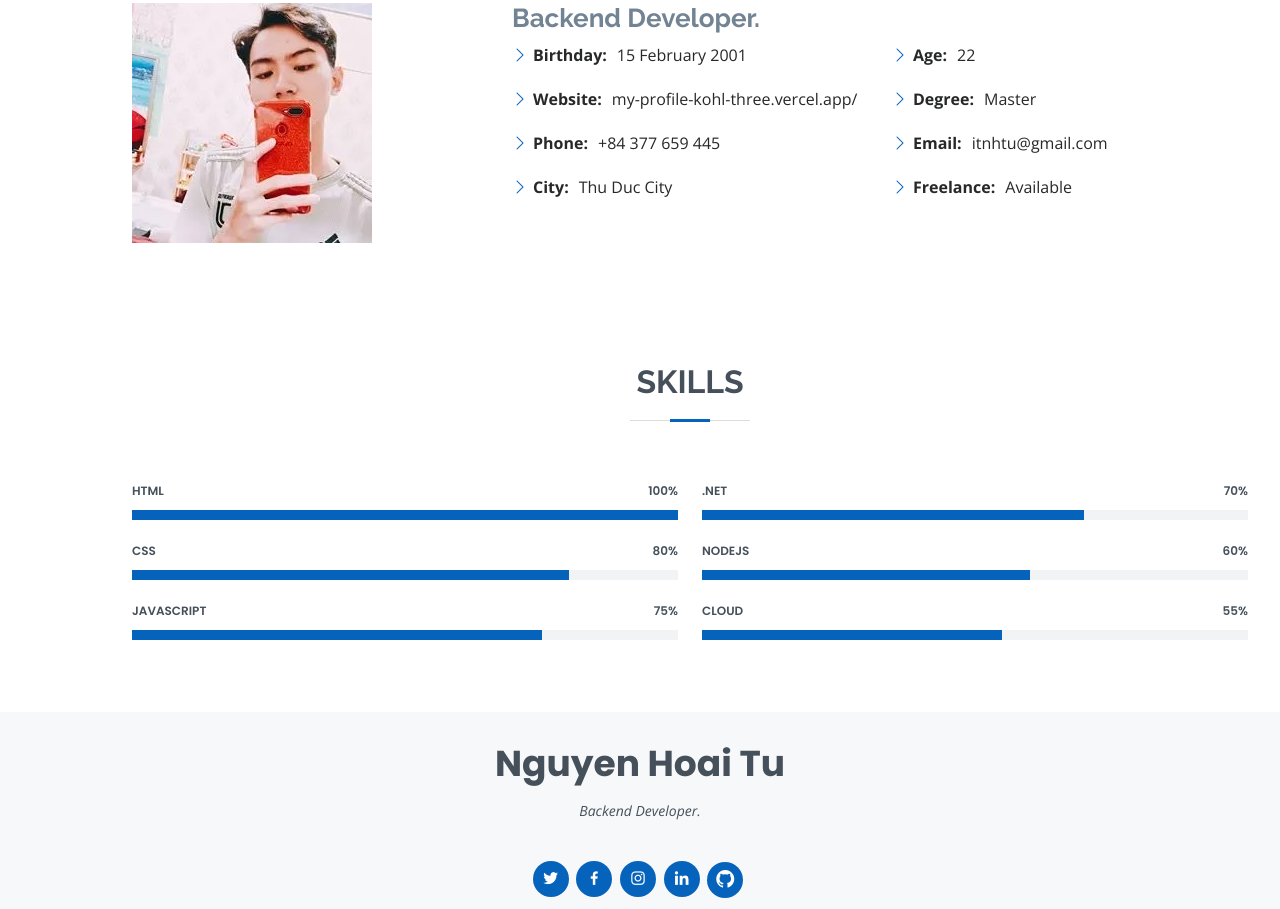
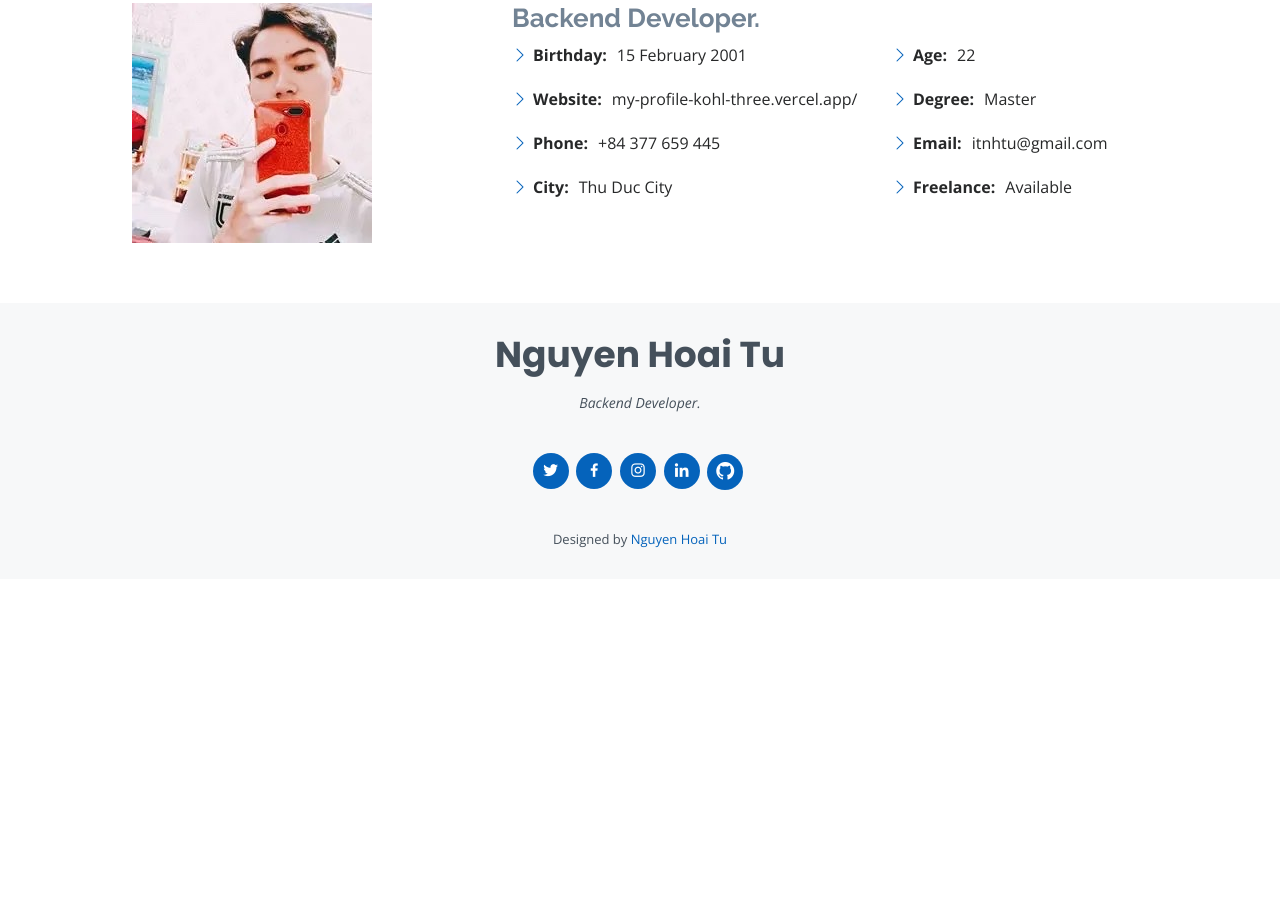
Before and after one commit to nht1312/Profile, a plain HTML site: page index.html in a window 1280 px wide. Shown: the part 1037-1946 px from the top of the page. After the commit the page ends 1616 px from the top, so only its background shows below. Drawn offline with nearby package versions, Linux system fonts and the light colour scheme.

Commit message:
delete skills

```diff
--- a/index.html
+++ b/index.html
@@ -105,70 +105,6 @@
 
 
 
-    <!-- ======= Skills Section ======= -->
-    <section id="skills" class="skills section-bg">
-      <div class="container" data-aos="fade-up">
-
-        <div class="section-title">
-          <h2>Skills</h2>
-        </div>
-
-        <div class="row skills-content">
-
-          <div class="col-lg-6">
-
-            <div class="progress">
-              <span class="skill">HTML <i class="val">100%</i></span>
-              <div class="progress-bar-wrap">
-                <div class="progress-bar" role="progressbar" aria-valuenow="100" aria-valuemin="0" aria-valuemax="100"></div>
-              </div>
-            </div>
-
-            <div class="progress">
-              <span class="skill">CSS <i class="val">80%</i></span>
-              <div class="progress-bar-wrap">
-                <div class="progress-bar" role="progressbar" aria-valuenow="80" aria-valuemin="0" aria-valuemax="100"></div>
-              </div>
-            </div>
-
-            <div class="progress">
-              <span class="skill">JavaScript <i class="val">75%</i></span>
-              <div class="progress-bar-wrap">
-                <div class="progress-bar" role="progressbar" aria-valuenow="75" aria-valuemin="0" aria-valuemax="100"></div>
-              </div>
-            </div>
-
-          </div>
-
-          <div class="col-lg-6">
-
-            <div class="progress">
-              <span class="skill">.NET <i class="val">70%</i></span>
-              <div class="progress-bar-wrap">
-                <div class="progress-bar" role="progressbar" aria-valuenow="70" aria-valuemin="0" aria-valuemax="100"></div>
-              </div>
-            </div>
-
-            <div class="progress">
-              <span class="skill">Nodejs <i class="val">60%</i></span>
-              <div class="progress-bar-wrap">
-                <div class="progress-bar" role="progressbar" aria-valuenow="60" aria-valuemin="0" aria-valuemax="100"></div>
-              </div>
-            </div>
-
-            <div class="progress">
-              <span class="skill">Cloud <i class="val">55%</i></span>
-              <div class="progress-bar-wrap">
-                <div class="progress-bar" role="progressbar" aria-valuenow="55" aria-valuemin="0" aria-valuemax="100"></div>
-              </div>
-            </div>
-
-          </div>
-
-        </div>
-
-      </div>
-    </section><!-- End Skills Section -->
 
   </main><!-- End #main -->
 
```
